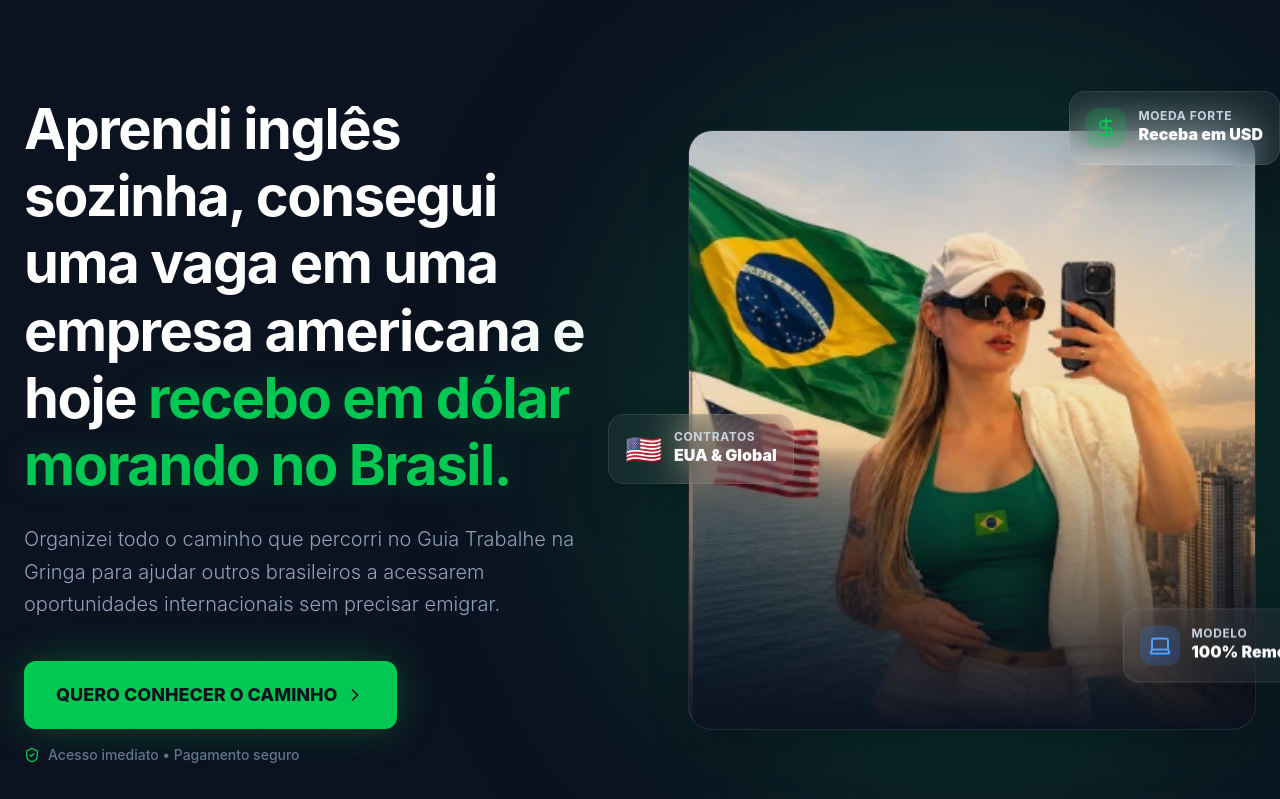
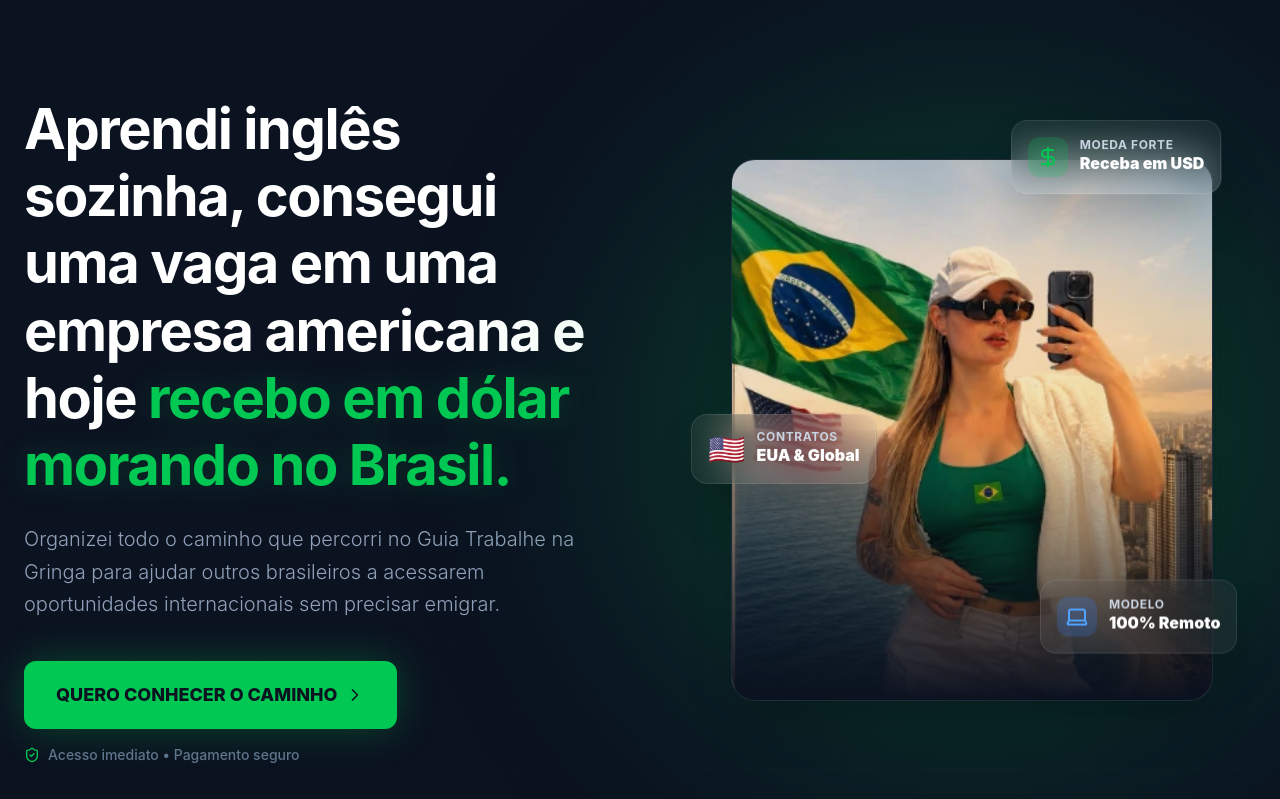
Before and after one commit to pdmoura/trabalhe-na-gringa, a React (Vite) app: page / in a window 1280 px wide. Shown: the top 799 px of the page. Built offline with nearby package versions, Linux system fonts and the light colour scheme.

Commit message:
feat: initialize project structure with hero landing page and assets

```diff
--- a/src/App.tsx
+++ b/src/App.tsx
@@ -126,9 +126,9 @@ function App() {
               {/* Discrete Green Glow */}
               <div className="absolute top-1/2 left-1/2 -translate-x-1/2 -translate-y-1/2 w-[120%] h-[120%] bg-[#00C853]/20 blur-[120px] rounded-full z-0 pointer-events-none"></div>
 
-              <div className="relative z-10">
+              <div className="relative z-10 w-[90%] sm:w-[80%] lg:w-[90%] xl:w-[85%] mx-auto">
                 {/* Main Image Mask/Container */}
-                <div className="relative rounded-3xl overflow-hidden border border-white/10 shadow-2xl bg-[#071426] group lg:max-h-[70vh] xl:max-h-[75vh]">
+                <div className="relative rounded-3xl overflow-hidden border border-white/10 shadow-2xl bg-[#071426] group lg:max-h-[65vh] xl:max-h-[70vh]">
                   <div className="absolute inset-0 bg-gradient-to-t from-[#0B1220] via-transparent to-transparent z-10"></div>
                   <img
                     src={victoriaHeroImg}
@@ -142,7 +142,7 @@ function App() {
                 </div>
 
                 {/* Floating Elements (Story focus) */}
-                <div className="absolute top-4 right-4 md:-top-6 md:-right-6 z-20 bg-white/5 backdrop-blur-xl border border-white/10 p-2 md:p-4 rounded-xl md:rounded-2xl shadow-2xl animate-bounce" style={{animationDuration: '4s'}}>
+                <div className="absolute top-4 -right-2 md:-top-6 md:-right-2 z-20 bg-white/5 backdrop-blur-xl border border-white/10 p-2 md:p-4 rounded-xl md:rounded-2xl shadow-2xl animate-bounce" style={{animationDuration: '4s'}}>
                   <div className="flex items-center gap-2 md:gap-3">
                     <div className="bg-[#00C853]/20 p-1.5 md:p-2 rounded-lg md:rounded-xl">
                       <DollarSign className="w-4 h-4 md:w-6 md:h-6 text-[#00C853]" />
@@ -154,7 +154,7 @@ function App() {
                   </div>
                 </div>
 
-                <div className="absolute top-1/2 left-4 md:-left-16 lg:-left-20 z-20 bg-white/5 backdrop-blur-xl border border-white/10 p-2 md:p-4 rounded-xl md:rounded-2xl shadow-2xl animate-bounce" style={{animationDuration: '5s', animationDelay: '1s'}}>
+                <div className="absolute top-1/2 -left-4 md:-left-12 lg:-left-10 z-20 bg-white/5 backdrop-blur-xl border border-white/10 p-2 md:p-4 rounded-xl md:rounded-2xl shadow-2xl animate-bounce" style={{animationDuration: '5s', animationDelay: '1s'}}>
                   <div className="flex items-center gap-2 md:gap-3">
                     <span className="text-xl md:text-3xl leading-none">🇺🇸</span>
                     <div>
@@ -164,7 +164,7 @@ function App() {
                   </div>
                 </div>
 
-                <div className="absolute bottom-6 right-4 md:bottom-10 md:-right-12 lg:-right-16 z-20 bg-white/5 backdrop-blur-xl border border-white/10 p-2 md:p-4 rounded-xl md:rounded-2xl shadow-2xl animate-bounce" style={{animationDuration: '4.5s', animationDelay: '0.5s'}}>
+                <div className="absolute bottom-6 -right-2 md:bottom-10 md:-right-4 lg:-right-6 z-20 bg-white/5 backdrop-blur-xl border border-white/10 p-2 md:p-4 rounded-xl md:rounded-2xl shadow-2xl animate-bounce" style={{animationDuration: '4.5s', animationDelay: '0.5s'}}>
                   <div className="flex items-center gap-2 md:gap-3">
                     <div className="bg-blue-500/20 p-1.5 md:p-2 rounded-lg md:rounded-xl">
                       <Laptop className="w-4 h-4 md:w-6 md:h-6 text-blue-400" />
```
Also changed, not shown: 1 other file (tests, documents, lock files or other folders).
